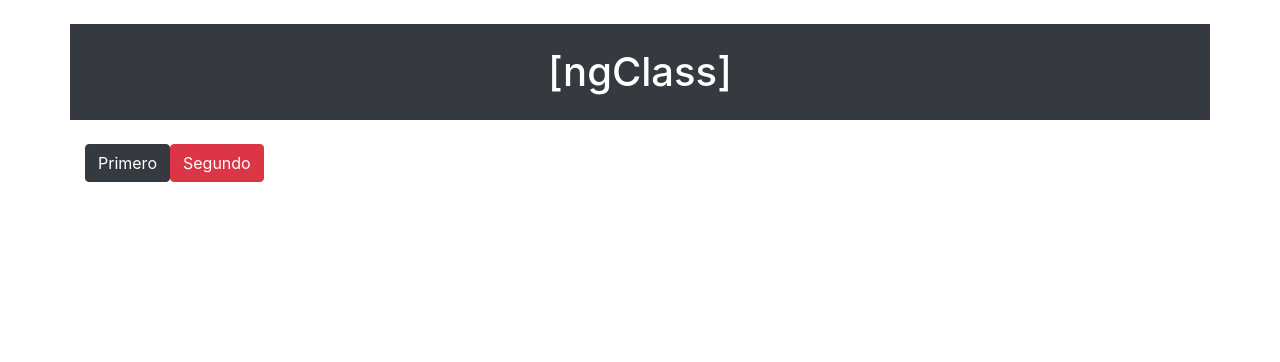
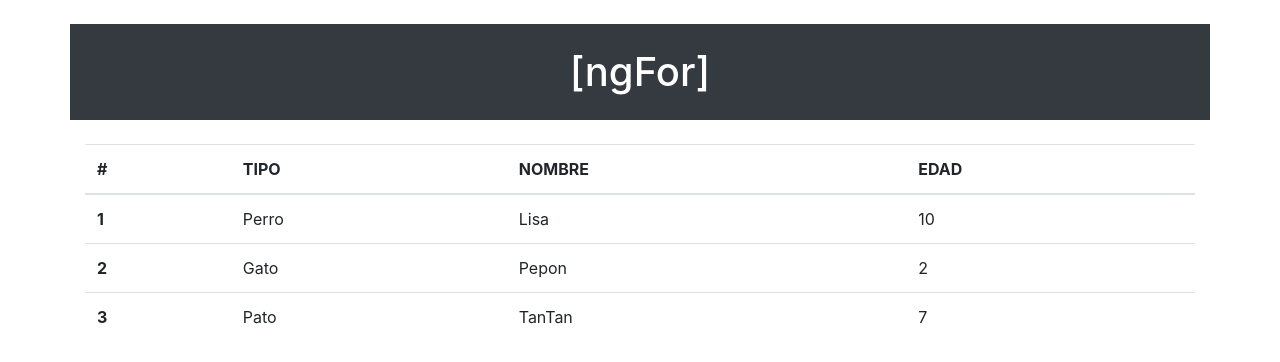
Before and after one commit to ameliabgiampaolo/AprendiendoAngular, an Angular app: page / in a window 1280 px wide. Shown: the top 362 px of the page. Built offline with nearby package versions, Linux system fonts and the light colour scheme.

Commit message:
aplicando ngFor

```diff
--- a/src/app/app.component.html
+++ b/src/app/app.component.html
@@ -1,20 +1,26 @@
-<h1 class="container bg-dark text-white text-center my-4 py-4">[ngClass]</h1>
+<h1 class="container bg-dark text-white text-center my-4 py-4">[ngFor]</h1>
 
 <div class="container">
 
-  <button class="btn btn-dark mb-3" (click)="activo='primero'">Primero</button>
-  <button class="btn btn-danger mb-3" (click)="activo='segundo'">Segundo</button>
+  <table class="table">
+    <thead>
+      <tr>
+        <th scope="col">#</th>
+        <th scope="col">TIPO</th>
+        <th scope="col">NOMBRE</th>
+        <th scope="col">EDAD</th>
+      </tr>
+    </thead>
 
-  <p class="text-info d-none" [ngClass]="{'d-block':activo=='primero'}">
-    Lorem ipsum dolor sit amet consectetur adipisicing elit. Obcaecati labore rerum
-    consequuntur ipsum, quidem minus doloremque nihil delectus. Ipsa laboriosam hic
-    deserunt necessitatibus. Facilis obcaecati eius vel dicta perspiciatis quisquam.
-  </p>
+    <tbody>
+      <tr *ngFor = "let animal of animales; index as i">
+        <th scope="row">{{i+1}}</th>
+        <td>{{animal.tipo}}</td>
+        <td>{{animal.nombre}}</td>
+        <td>{{animal.edad}}</td>
+      </tr>
+    </tbody>
 
-  <p class="text-danger d-none" [ngClass]="{'d-block':activo=='segundo'}">
-    Lorem ipsum, dolor sit amet consectetur adipisicing elit. Corporis ab ex
-    exercitationem, tenetur voluptatum corrupti porro unde aliquid suscipit distinctio
-    recusandae delectus iusto, ipsa dolorem veniam vero molestias blanditiis expedita?
-  </p>
+  </table>
 
 </div>
--- a/src/app/app.component.ts
+++ b/src/app/app.component.ts
@@ -6,6 +6,10 @@ import { Component } from '@angular/core';
   styleUrls: ['./app.component.css']
 })
 export class AppComponent {
-  show:boolean = true
-  title = 'AprendiendoAngular';
+
+  animales:Array<any> = [
+    {tipo:'Perro', nombre:'Lisa', edad:10},
+    {tipo:'Gato', nombre:'Pepon', edad:2},
+    {tipo:'Pato', nombre:'TanTan', edad:7}
+  ]
 }
```
